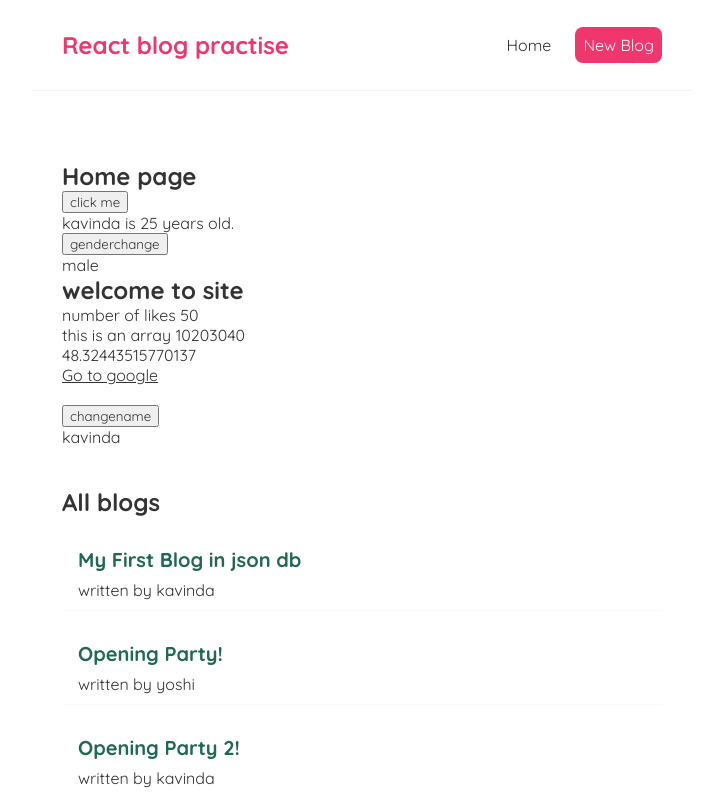
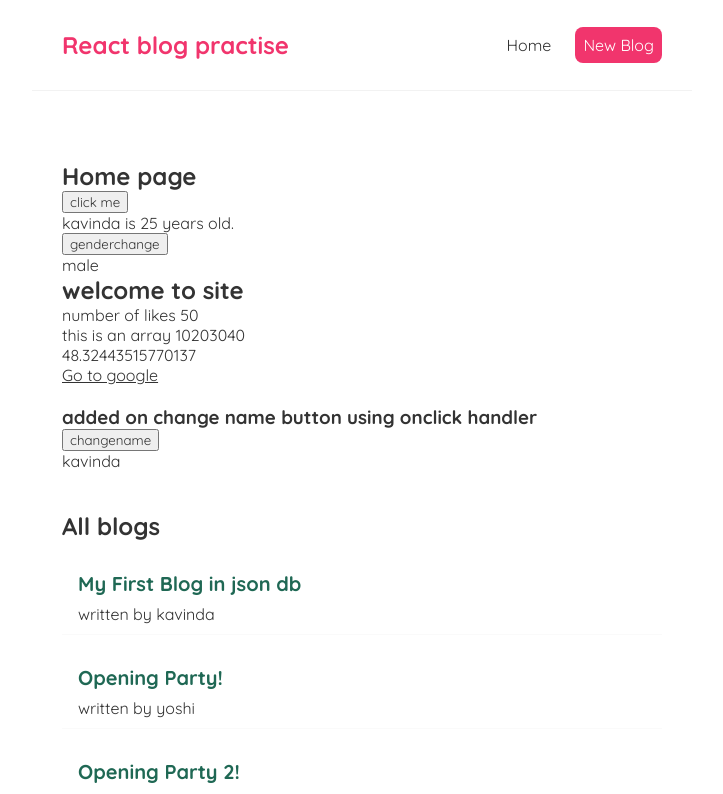
Before and after one commit to kavinda2024/react-practise, a React (Create React App) app: page / in a window 1280 px wide. Shown: the top 794 px of the page, without its empty margins (278-1001 px from the left). Built offline with nearby package versions, Linux system fonts and the light colour scheme; data requests are answered from the project's data file.

Commit message:
updated homenew.js

```diff
--- a/src/Homenew.js
+++ b/src/Homenew.js
@@ -17,7 +17,7 @@ const{data: blogs, isPending, error}=useFetch('http://localhost:8000/blogs');
     return (
 
         <div className="homenew">
-
+        <h3> added on change name button using onclick handler</h3>
          <button onClick={() => setName('neluma')} >changename  </button>
         <p>{name}</p>
 
```
